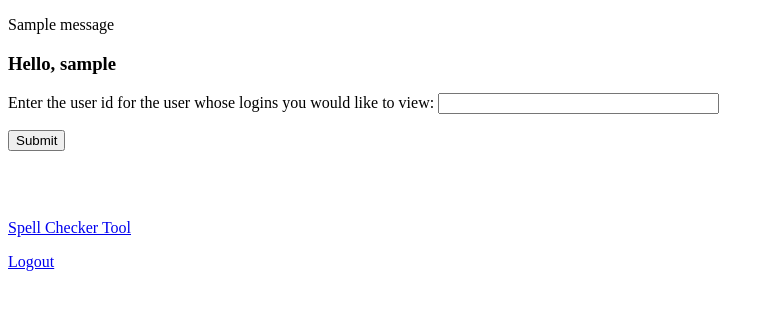
After one commit to eh2599/AppSec-Unit3Assessment, a Flask app: page /login_history in a window 1280 px wide. The commit adds this page. Shown: the top 310 px of the page, without its empty margins (0-774 px from the left). Run offline with Flask 2, Linux system fonts and the light colour scheme; the visitor is signed in with stand-in values (Sample User, id 1); tables that the repository leaves empty hold one stand-in row (values such as "Sample post"); one stand-in notice (Sample message) is shown; some libraries are stand-ins or nearby versions.

Commit message:
Adding logins/logouts to database backend and admin login_history ability

```diff
--- a/app.py
+++ b/app.py
@@ -2,10 +2,13 @@ import os
 import secrets
 import subprocess
 
-from flask import Flask, render_template, request, session
+from flask import Flask, render_template, request, session, flash, redirect, url_for
 from flask_bcrypt import Bcrypt
 from flask_wtf.csrf import CSRFProtect
 from flask_sqlalchemy import SQLAlchemy
+from datetime import datetime
+
+from sqlalchemy import func
 
 project_dir = os.path.dirname(os.path.abspath(__file__))
 database_file = "sqlite:///{}".format(os.path.join(project_dir, "spellcheckerdatabase.db"))
@@ -33,11 +36,20 @@ class User(db.Model):
     phone = db.Column(db.String(11))
     admin = db.Column(db.Boolean, nullable=False)
 
+
 class Query(db.Model):
     __tablename__ = 'queries'
     query_id = db.Column(db.Integer, primary_key=True)
     query_text = db.Column(db.String(5000), nullable=False)
     query_results = db.Column(db.String(5000))
+    user_id = db.Column(db.Integer, db.ForeignKey('users.user_id'), nullable=False)
+
+
+class Login(db.Model):
+    __tablename__ = 'logins'
+    login_id = db.Column(db.Integer, primary_key=True)
+    login_time = db.Column(db.DateTime, nullable=False)
+    logout_time = db.Column(db.DateTime, nullable=True)
     user_id = db.Column(db.Integer, db.ForeignKey('users.user_id'), nullable=False)
 
 
@@ -74,7 +86,7 @@ def register_with_user_info(username, hashed_password, phone):
     if existing_user is not None:
         return render_template('username_already_exists.html', username=username)
     else:
-        new_user = User(username=username,password=hashed_password,phone=phone,admin=False)
+        new_user = User(username=username, password=hashed_password, phone=phone, admin=False)
         db.session.add(new_user)
         db.session.commit()
         return render_template('registration_complete.html', username=username)
@@ -100,6 +112,9 @@ def check_user_authentication(username, password, phone):
             session.clear()
             session['username'] = username
             session.permanent = True
+            new_login = Login(login_time=datetime.now(), logout_time=None, user_id=user.user_id)
+            db.session.add(new_login)
+            db.session.commit()
             return render_template('login_success.html')
         else:
             return render_template('tfa_failure.html')
@@ -120,10 +135,10 @@ def login():
 def spell_check():
     if 'username' in session:
         username = session['username']
+        user = User.query.filter_by(username=username).first()
         if request.method == 'GET':
-            return render_template('spell_check.html', username=username)
+            return render_template('spell_check.html', user=user)
         elif request.method == 'POST':
-            user = User.query.filter_by(username=username).first()
             fp = open('input_text.txt', 'w')
             fp.write(str(request.values['inputtext']))
             fp.close()
@@ -131,7 +146,7 @@ def spell_check():
             # Reference for implementing subprocess: https://docs.python.org/2/library/subprocess.html
             result = subprocess.check_output(["./a.out", "input_text.txt", "wordlist.txt"]).decode(
                 "utf-8").strip().replace('\n', ', ')
-            query = Query(query_text=text_to_check,query_results=result,user_id=user.user_id)
+            query = Query(query_text=text_to_check, query_results=result, user_id=user.user_id)
             db.session.add(query)
             db.session.commit()
             return render_template('spell_check_results.html', text_to_check=text_to_check, result=result, user=user)
@@ -148,12 +163,13 @@ def history():
             queries = Query.query.filter_by(user_id=user.user_id).all()
             num_queries = Query.query.filter_by(user_id=user.user_id).count()
             return render_template('history.html', queries=queries, num_queries=num_queries, user=user)
-        if request.method == 'POST':
+        elif request.method == 'POST':
             query_username = request.values['query_username']
             query_user = User.query.filter_by(username=query_username).first()
             queries = Query.query.filter_by(user_id=query_user.user_id)
             num_queries = Query.query.filter_by(user_id=query_user.user_id).count()
-            return render_template('user_history.html', queries=queries, num_queries=num_queries, query_user=query_user, user=user)
+            return render_template('user_history.html', queries=queries, num_queries=num_queries, query_user=query_user,
+                                   user=user)
     else:
         return render_template('not_logged_in.html')
 
@@ -164,13 +180,40 @@ def query_review(query_id):
         username = session['username']
         user = User.query.filter_by(username=username).first()
         query = Query.query.filter_by(query_id=query_id).first()
-        return render_template('query_review.html', query=query, user=user)
+        query_user = User.query.filter_by(user_id=query.user_id).first()
+        if not user.admin and not user.user_id == query.user_id:
+            flash('You do not have permission to view that query. Please choose a query from the list below.')
+            return redirect(url_for('history'))
+        else:
+            return render_template('query_review.html', query=query, user=user, query_user=query_user)
+    else:
+        return render_template('not_logged_in.html')
+
+
+@app.route('/login_history', methods=['GET', 'POST'])
+def login_history():
+    if 'username' in session:
+        username = session['username']
+        user = User.query.filter_by(username=username).first()
+        if request.method == 'GET':
+            if not user.admin:
+                flash('You do not have permission to view that page.')
+                return redirect(url_for('spell_check', user=user))
+            else:
+                return render_template('login_history.html', user=user)
+        elif request.method == 'POST':
+            login_userid = request.values['login_userid']
+            logins = Login.query.filter_by(user_id=login_userid)
+            return render_template('login_list.html', logins=logins, user=user, login_userid=login_userid)
     else:
         return render_template('not_logged_in.html')
 
 
 @app.route('/logout')
 def logout():
+    update_login = Login.query.order_by(Login.login_id.desc()).first()
+    update_login.logout_time = datetime.now()
+    db.session.commit()
     session.pop('username', None)
     return render_template('index.html')
 
--- a/templates/history.html
+++ b/templates/history.html
@@ -5,6 +5,9 @@
     <title>Query History</title>
 </head>
 <body>
+    {% for message in get_flashed_messages() %}
+        <p>{{ message }}</p>
+    {% endfor %}
     <h3>Hello, {{ user.username }}</h3>
     {% if user.admin %}
         <form name="userquery" id="userquery" action="/history" method="POST">
@@ -18,7 +21,7 @@
         <h1> Your Past Queries</h1>
         <p id="numqueries"/>Total number of queries: {{ num_queries }}<p/>
         {% for query in queries %}
-        <p id="query{{ query.query_id }}"><a href='{{ url_for('query_review', query_id=query.query_id) }}'>Query {{ query.query_id }}</a></p>
+        <p id="query{{ query.query_id }}"><a href='{{ url_for('query_review', query_id=query.query_id, query_username=user.username) }}'>Query {{ query.query_id }}</a></p>
         {% endfor %}
     {% endif %}
     <br><br>
--- /dev/null
+++ b/templates/login_history.html
@@ -0,0 +1,25 @@
+<!DOCTYPE html>
+<html lang="en">
+<head>
+    <meta charset="UTF-8">
+    <title>Login History</title>
+</head>
+<body>
+    {% for message in get_flashed_messages() %}
+        <p>{{ message }}</p>
+    {% endfor %}
+    <h3>Hello, {{ user.username }}</h3>
+    {% if user.admin %}
+        <form name="userid" id="userid" action="/login_history" method="POST">
+            Enter the user id for the user whose logins you would like to view: <INPUT SIZE=32 id="login_userid" name="login_userid" TYPE='text'/>
+            <p/>
+            <input type="hidden" name="csrf_token" value="{{ csrf_token() }}"/>
+            <button id="userloginbutton" type="submit">Submit</button>
+        </form>
+    {% endif %}
+    <br><br>
+    <p><a href='{{ url_for('spell_check') }}'>Spell Checker Tool</a></p>
+    <p><a href='{{ url_for('logout') }}'>Logout</a></p>
+    <p/>
+</body>
+</html>
--- a/templates/query_review.html
+++ b/templates/query_review.html
@@ -8,7 +8,7 @@
     <h3>Hello, {{ user.username }}</h3>
     <h1>Query Review</h1>
     <p id="queryid"/>Query id: {{ query.query_id }}<p/>
-    <p id="username"/>Username that submitted query: {{ user.username }}<p/>
+    <p id="username"/>Username that submitted query: {{ query_user.username }}<p/>
     <p id="querytext"/>Query text: {{ query.query_text }}<p/>
     <p id="queryresults"/>Query results: {{ query.query_results }}<p/>
     <br><br>
--- a/templates/user_history.html
+++ b/templates/user_history.html
@@ -9,7 +9,7 @@
     <h1> {{ query_user.username }}'s Past Queries</h1>
     <p id="numqueries"/>Total number of queries: {{ num_queries }}<p/>
     {% for query in queries %}
-        <p id="query{{ query.query_id }}"><a href='{{ url_for('query_review', query_id=query.query_id) }}'>Query {{ query.query_id }}</a></p>
+        <p id="query{{ query.query_id }}"><a href='{{ url_for('query_review', query_id=query.query_id, query_username=query_user.username) }}'>Query {{ query.query_id }}</a></p>
     {% endfor %}
     <br><br>
     <p><a href='{{ url_for('spell_check') }}'>Spell Checker Tool</a></p>
```
Also changed, not shown: createdatabase.py (+8 -1 lines), templates/login_list.html (added, +20 -0 lines), templates/spell_check.html (+7 -1 lines).
